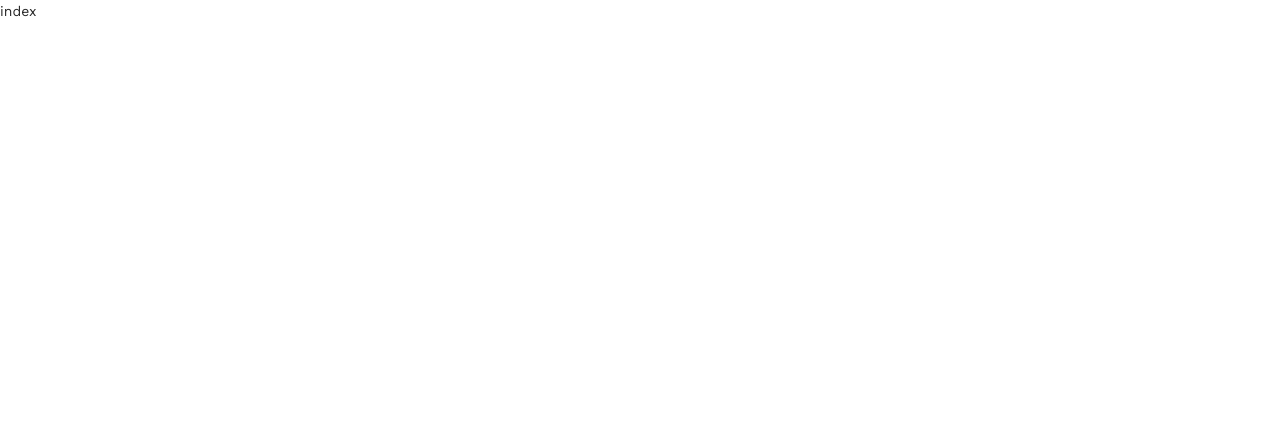
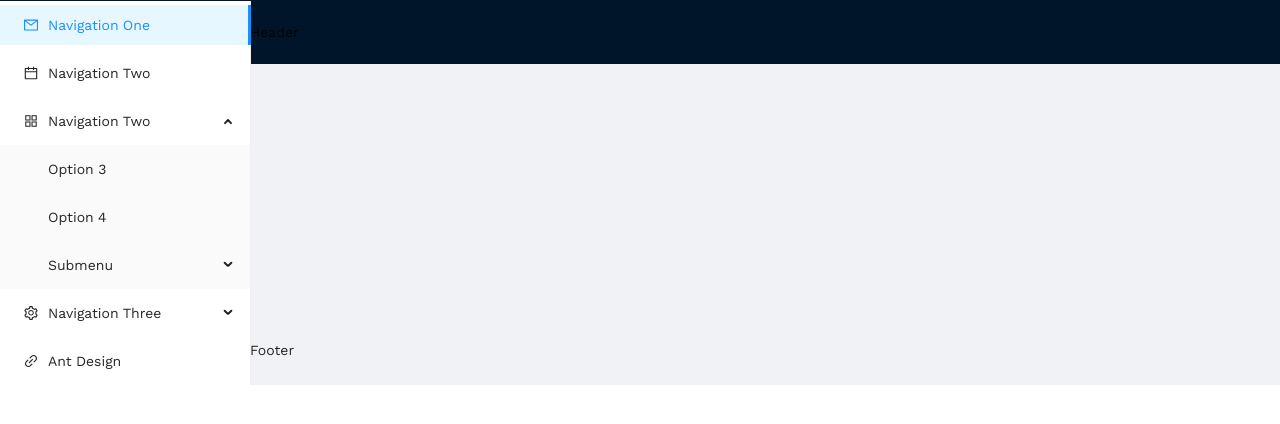
Before and after one commit to huythanh13082000/DATN_FRONTEND, a React (Create React App) app: page / in a window 1280 px wide. Shown: the top 424 px of the page. Built offline with nearby package versions, Linux system fonts and the light colour scheme.

Commit message:
update 22/09

```diff
--- /dev/null
+++ b/src/components/menu/index.tsx
@@ -0,0 +1,88 @@
+import {
+  AppstoreOutlined,
+  CalendarOutlined,
+  LinkOutlined,
+  MailOutlined,
+  SettingOutlined,
+} from '@ant-design/icons'
+import {Divider, Menu, Switch, Row, Col} from 'antd'
+import type {MenuProps, MenuTheme} from 'antd/es/menu'
+import React, {useState} from 'react'
+
+type MenuItem = Required<MenuProps>['items'][number]
+
+function getItem(
+  label: React.ReactNode,
+  key?: React.Key | null,
+  icon?: React.ReactNode,
+  children?: MenuItem[]
+): MenuItem {
+  return {
+    key,
+    icon,
+    children,
+    label,
+  } as MenuItem
+}
+
+const items: MenuItem[] = [
+  getItem('Navigation One', '1', <MailOutlined />),
+  getItem('Navigation Two', '2', <CalendarOutlined />),
+  getItem('Navigation Two', 'sub1', <AppstoreOutlined />, [
+    getItem('Option 3', '3'),
+    getItem('Option 4', '4'),
+    getItem('Submenu', 'sub1-2', null, [
+      getItem('Option 5', '5'),
+      getItem('Option 6', '6'),
+    ]),
+  ]),
+  getItem('Navigation Three', 'sub2', <SettingOutlined />, [
+    getItem('Option 7', '7'),
+    getItem('Option 8', '8'),
+    getItem('Option 9', '9'),
+    getItem('Option 10', '10'),
+  ]),
+  getItem(
+    <a href='https://ant.design' target='_blank' rel='noopener noreferrer'>
+      Ant Design
+    </a>,
+    'link',
+    <LinkOutlined />
+  ),
+]
+
+const MenuHome: React.FC = () => {
+  const [mode, setMode] = useState<'vertical' | 'inline'>('inline')
+  const [theme, setTheme] = useState<MenuTheme>('light')
+
+  // const changeMode = (value: boolean) => {
+  //   setMode(value ? 'vertical' : 'inline')
+  // }
+
+  // const changeTheme = (value: boolean) => {
+  //   setTheme(value ? 'dark' : 'light')
+  // }
+
+  return (
+    <>
+      {/* <Switch onChange={changeMode} /> Change Mode
+      <Divider type='vertical' />
+      <Switch onChange={changeTheme} /> Change Style
+      <br />
+      <br /> */}
+      <Row>
+        <Col></Col>
+      </Row>
+      <Menu
+        style={{width: 251}}
+        defaultSelectedKeys={['1']}
+        defaultOpenKeys={['sub1']}
+        mode={mode}
+        theme={theme}
+        items={items}
+      />
+    </>
+  )
+}
+
+export default MenuHome
--- a/src/index.tsx
+++ b/src/index.tsx
@@ -6,18 +6,32 @@ import reportWebVitals from './reportWebVitals'
 import {BrowserRouter} from 'react-router-dom'
 import './index.css'
 import Router from './router'
+import MenuHome from './components/menu'
+import {Layout} from 'antd'
+const {Header, Footer, Sider, Content} = Layout
 
 const container = document.getElementById('root')!
 const root = createRoot(container)
 
 root.render(
   <Provider store={store}>
+    <Layout>
+      <Sider>
+        <MenuHome />
+      </Sider>
+      <Layout>
+        <Header>Header</Header>
+        <Content>
           <BrowserRouter>
             {/* <CustomizedSnackbars /> */}
             {/* <LayOut> */}
             <Router />
             {/* </LayOut> */}
           </BrowserRouter>
+        </Content>
+        <Footer>Footer</Footer>
+      </Layout>
+    </Layout>
   </Provider>
 )
 
--- a/src/pages/home/index.tsx
+++ b/src/pages/home/index.tsx
@@ -1,8 +1,9 @@
 import React from 'react'
-
 const Home = () => {
   return (
-    <div>index</div>
+    <div>
+
+    </div>
   )
 }
 
```
Also changed, not shown: public/img/org1.png (added). Lines whose indentation alone changed are shown as unchanged.
